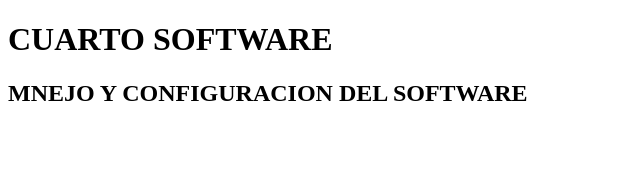
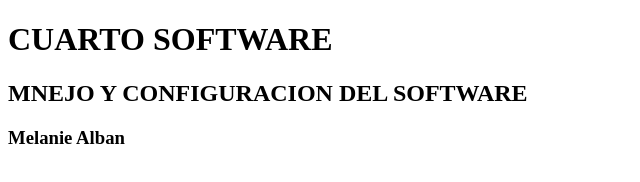
Before and after one commit to melanieAlban/github_remote, a plain HTML site: page index.html in a window 1280 px wide. Shown: the whole page, without its empty margins (0-640 px from the left). Drawn offline with Linux system fonts and the light colour scheme.

Commit message:
Se agrego el nombre del estudiante

```diff
--- a/index.html
+++ b/index.html
@@ -8,5 +8,6 @@
 <body>
     <h1>CUARTO SOFTWARE</h1>
     <H2>MNEJO Y CONFIGURACION DEL SOFTWARE</H2>
+    <h3>Melanie Alban</h3>
 </body>
 </html>
```
